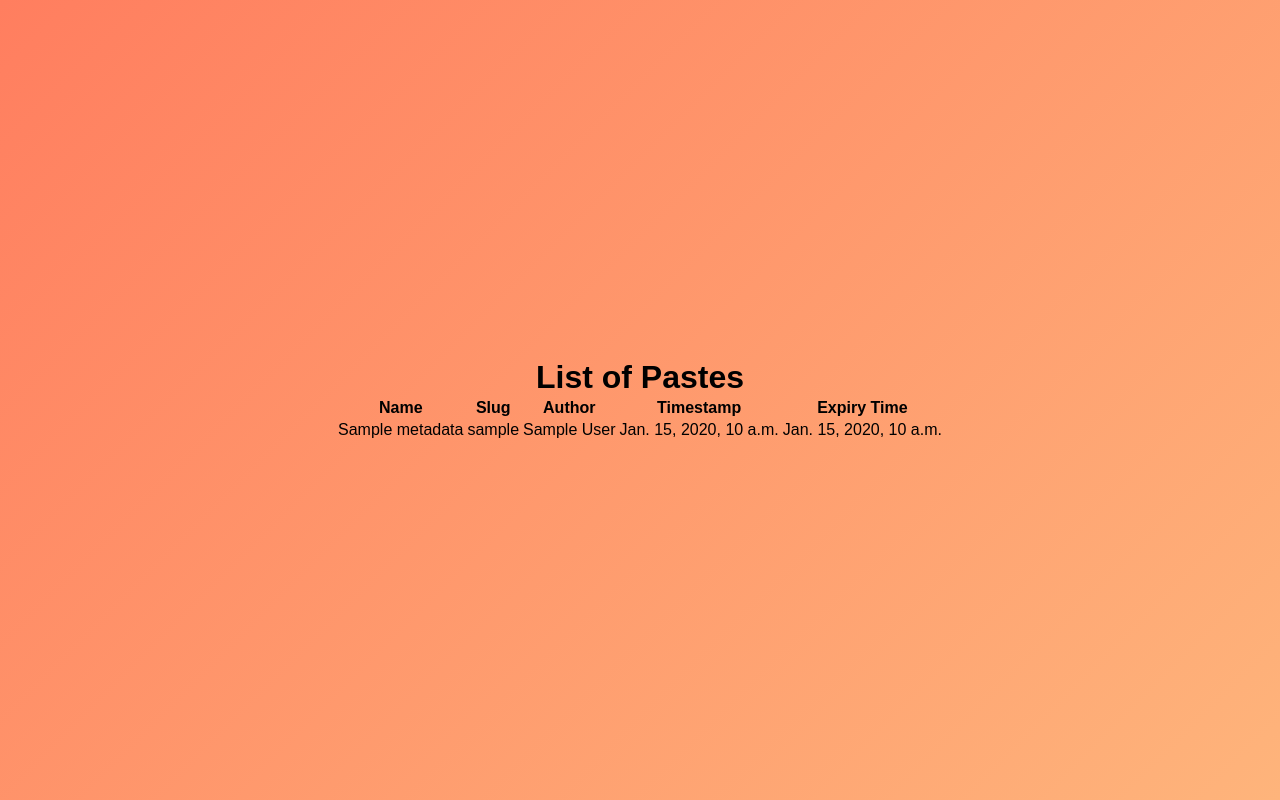
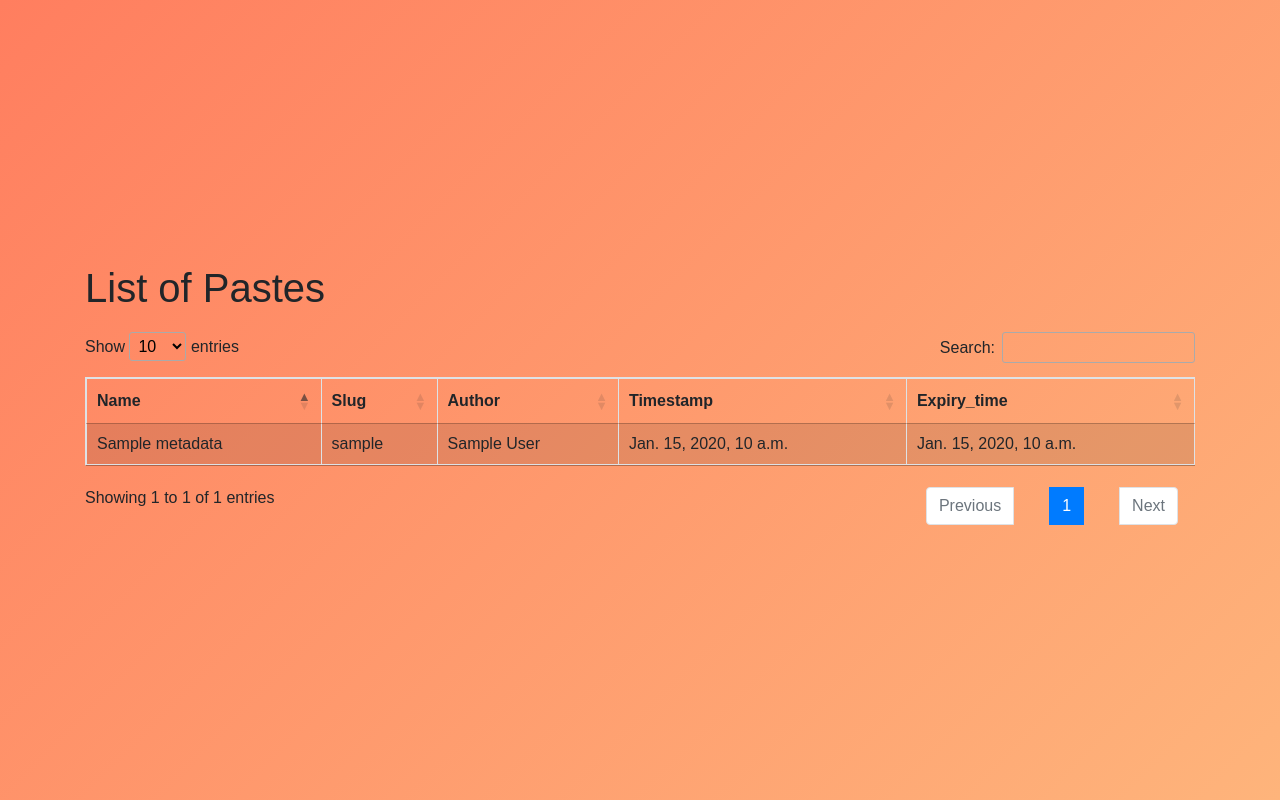
Before and after one commit to zuhoffff/Pastebin-django, a Django app: page /list_pastes in a window 1280 px wide. Run offline with Django 5.2, Linux system fonts and the light colour scheme; tables that the repository leaves empty hold one stand-in row (values such as "Sample post"); some libraries are stand-ins or nearby versions.

Commit message:
Improved chart

```diff
--- a/main_app/pastebin_main_app/list_pastes/list_pastes_view.py
+++ b/main_app/pastebin_main_app/list_pastes/list_pastes_view.py
@@ -20,7 +20,7 @@ class ListPastes(ListView):
     def get_queryset(self):
         self.fields = ['name', 'slug', 'author', 'timestamp', 'expiry_time']
         queryset = self.model.objects.values(*self.fields)
-        logger.info(list(queryset))
+        logger.debug(list(queryset))
         return queryset
 
     def get_context_data(self, **kwargs):
--- a/main_app/pastebin_main_app/templates/list_pastes.html
+++ b/main_app/pastebin_main_app/templates/list_pastes.html
@@ -5,38 +5,66 @@
 
 {% block stylesheets %}
 <!-- Include DataTables CSS and JS for better table representation -->
-<link rel="stylesheet" type="text/css" href="https://cdn.datatables.net/1.10.21/css/jquery.dataTables.css">
-<script type="text/javascript" charset="utf8" src="https://cdn.datatables.net/1.10.21/js/jquery.dataTables.js"></script>
-<script src="https://code.jquery.com/jquery-3.5.1.js"></script>
+<!-- Include DataTables CSS for better table styling -->
+<link rel="stylesheet" type="text/css" href="https://cdn.datatables.net/1.10.21/css/jquery.dataTables.min.css">
+<link rel="stylesheet" type="text/css" href="https://cdn.datatables.net/1.10.21/css/dataTables.bootstrap4.min.css">
+<!-- Include Bootstrap CSS for additional styling -->
+<link rel="stylesheet" href="https://maxcdn.bootstrapcdn.com/bootstrap/4.5.2/css/bootstrap.min.css">
+<style>
+    body {
+        padding: 20px;
+    }
+    h1 {
+        margin-bottom: 20px;
+    }
+    table.dataTable {
+        width: 100% !important;
+    }
+</style>
 {% endblock %}
 
 {% block content %}
+<div class="container">
     <h1>List of Pastes</h1>
-<table id="metadata-table" class="display">
+    <table id="metadata-table" class="table table-striped table-bordered display" style="width:100%">
         <thead>
             <tr>
-            <th>Name</th>
-            <th>Slug</th>
-            <th>Author</th>
-            <th>Timestamp</th>
-            <th>Expiry Time</th>
+                {% for field in fields %}
+                    <th>{{ field|capfirst }}</th>
+                {% endfor %}
             </tr>
         </thead>
         <tbody>
             {% for metadata in metadatas %}
             <tr>
-            <td>{{ metadata.name }}</td>
-            <td>{{ metadata.slug }}</td>
-            <td>{{ metadata.author }}</td>
-            <td>{{ metadata.timestamp }}</td>
-            <td>{{ metadata.expiry_time }}</td>
+                {% for key, value in metadata.items %}
+                    <td>{{ value }}</td>
+                {% endfor %}
             </tr>
             {% endfor %}
         </tbody>
     </table>
+</div>
+<!-- Include jQuery -->
+<script src="https://code.jquery.com/jquery-3.5.1.js"></script>
+<!-- Include DataTables JS -->
+<script type="text/javascript" charset="utf8" src="https://cdn.datatables.net/1.10.21/js/jquery.dataTables.min.js"></script>
+<script type="text/javascript" charset="utf8" src="https://cdn.datatables.net/1.10.21/js/dataTables.bootstrap4.min.js"></script>
+<!-- Initialize DataTables -->
 <script>
     $(document).ready(function() {
-        $('#metadata-table').DataTable();
+        $('#metadata-table').DataTable({
+            "paging": true,
+            "lengthChange": true,
+            "searching": true,
+            "ordering": true,
+            "info": true,
+            "autoWidth": false,
+            "responsive": true,
+            "columnDefs": [
+                { "orderable": true, "targets": "_all" }
+            ]
+        });
     });
 </script>
 {% endblock %}
```
Lines whose indentation alone changed are shown as unchanged.
